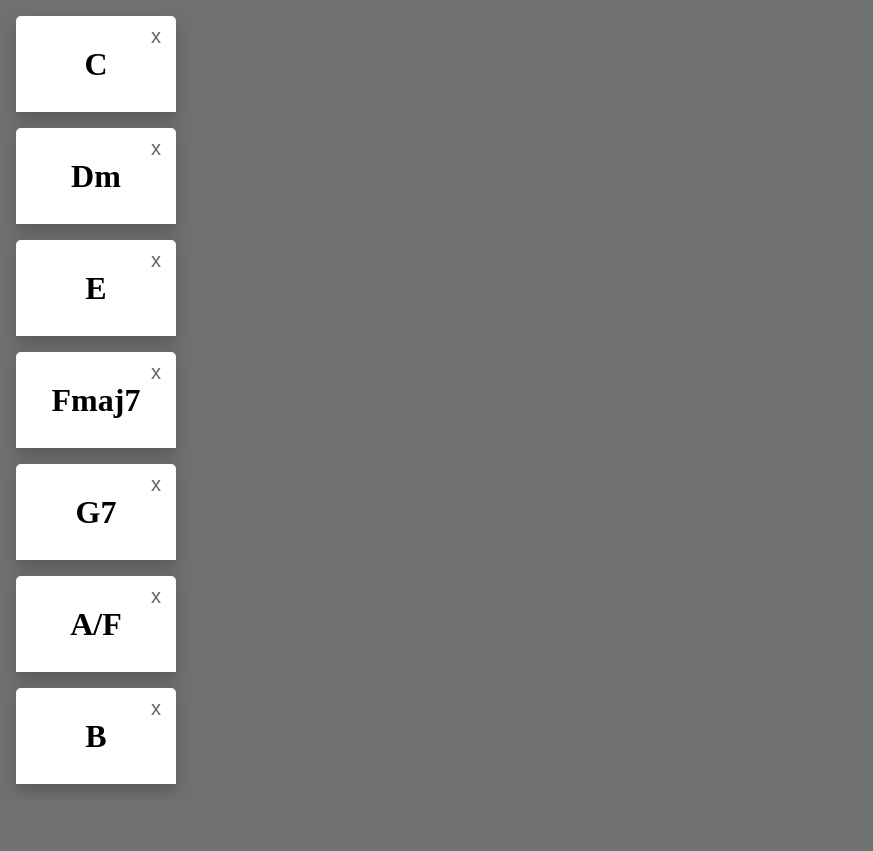
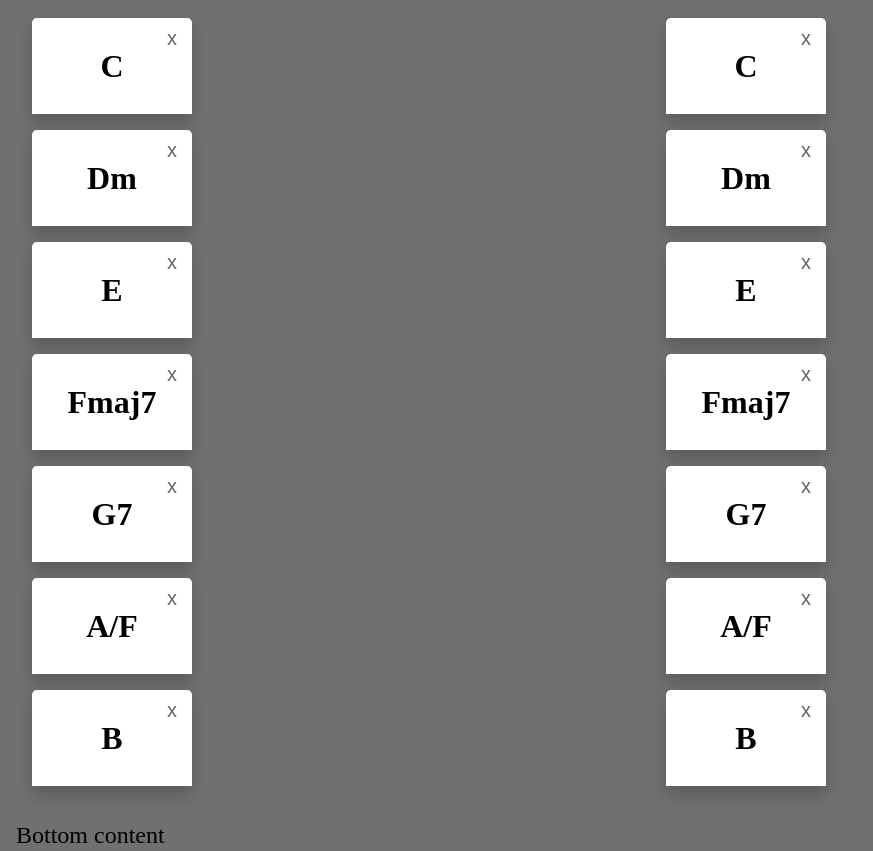
Before and after one commit to charlesmorrisjr/chord-suggestions, a React (Vite) app: page / in a window 1280 px wide. Shown: the whole page, without its empty margins (0-873 px from the left). Before the commit the page ends 800 px from the top, so only its background shows below. Built offline with nearby package versions, Linux system fonts and the light colour scheme.

Commit message:
Added CSS Grid layout

```diff
--- a/src/App.css
+++ b/src/App.css
@@ -2,37 +2,22 @@
   text-align: center;
 }
 
-.App-logo {
-  height: 40vmin;
-  pointer-events: none;
+.container {
+  display: grid;
+  grid-template-columns: 1fr 1fr;
+  grid-template-rows: auto auto;
+  gap: 20px;
+  padding: 20px;
 }
 
-@media (prefers-reduced-motion: no-preference) {
-  .App-logo {
-    animation: App-logo-spin infinite 20s linear;
-  }
+.left {
+  grid-column: 1;
 }
 
-.App-header {
-  background-color: #282c34;
-  min-height: 100vh;
-  display: flex;
-  flex-direction: column;
-  align-items: center;
-  justify-content: center;
-  font-size: calc(10px + 2vmin);
-  color: white;
+.right {
+  grid-column: 2;
 }
 
-.App-link {
-  color: #61dafb;
+.bottom {
+  grid-column: 1 / span 2;  /* Makes the bottom div span both columns */
 }
-
-@keyframes App-logo-spin {
-  from {
-    transform: rotate(0deg);
-  }
-  to {
-    transform: rotate(360deg);
-  }
-}
--- a/src/App.jsx
+++ b/src/App.jsx
@@ -49,7 +49,18 @@ function ShowCards() {
 
 function App() {
   return (
-    <ShowCards />
+    <div className='container'>
+      <div className='left'>
+        <ShowCards />
+      </div>
+      <div className='right'>
+        <ShowCards />
+      </div>
+      <div className='bottom'>
+        Bottom content
+      </div>
+    </div>
+
   );
 }
 
```
